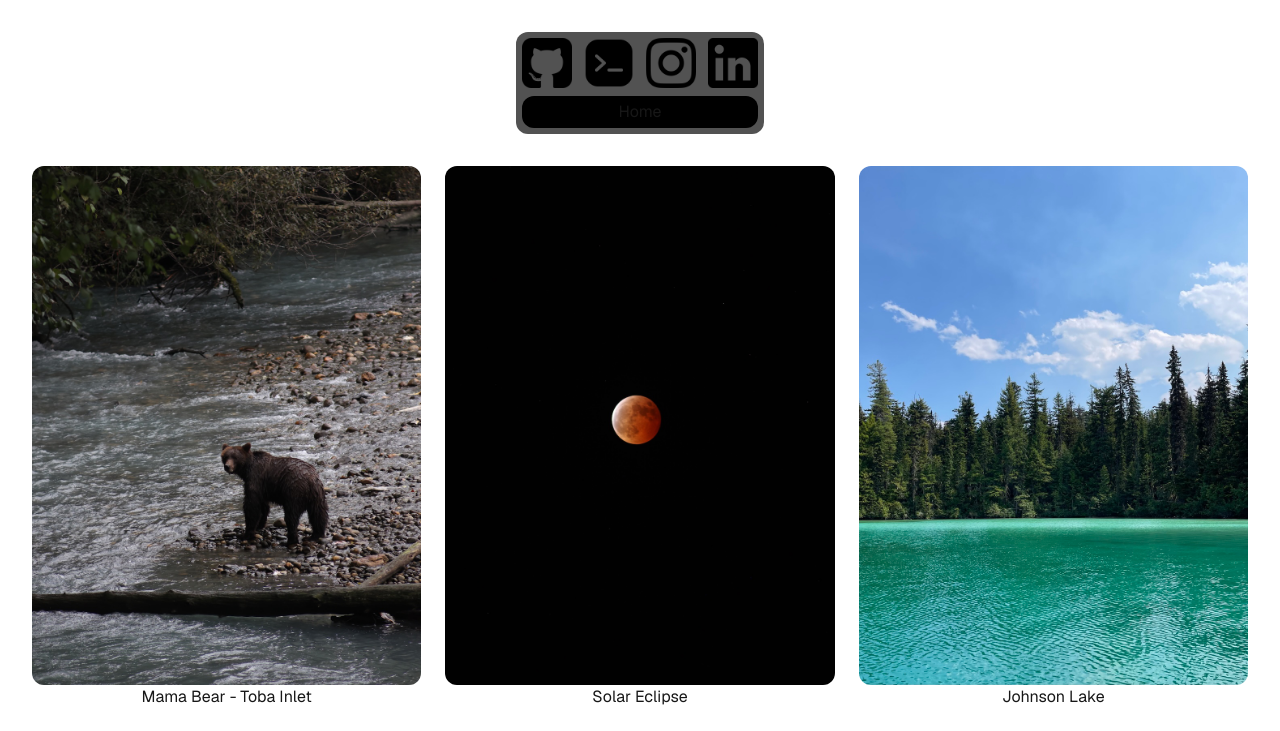
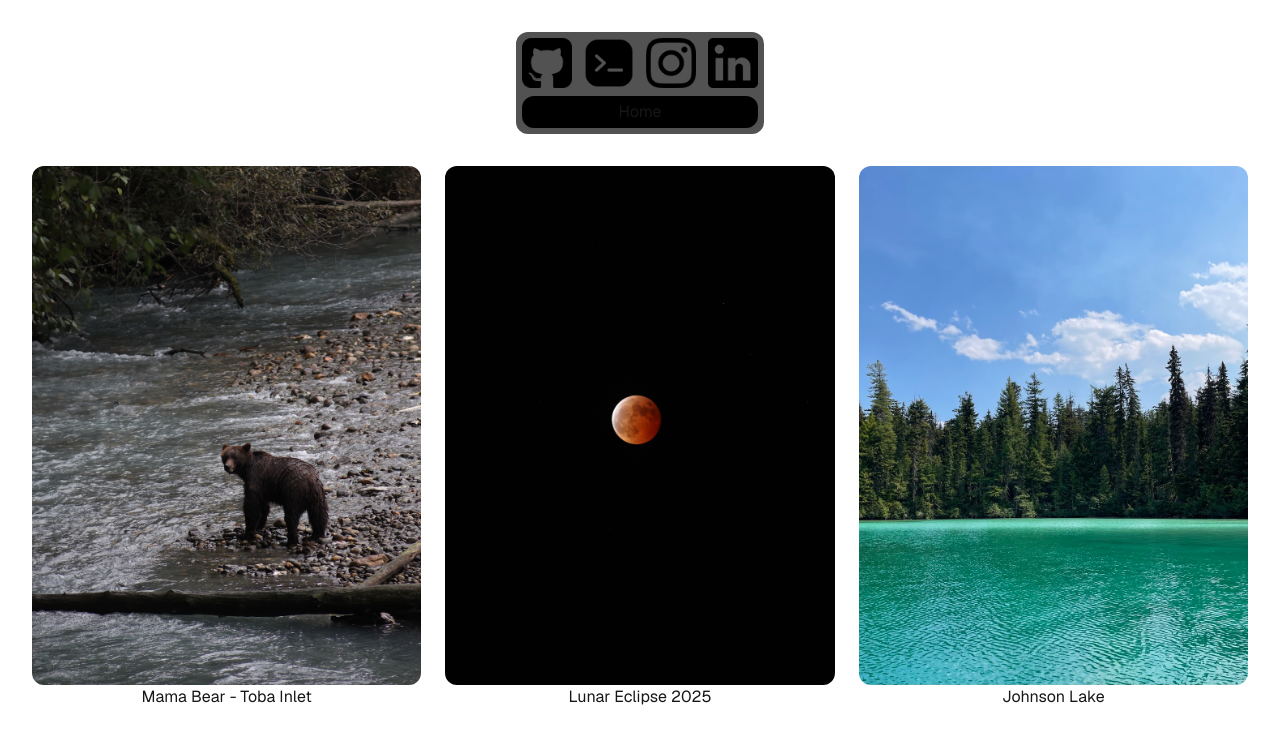
Before and after one commit to SW-418/simple-site, a Next.js app: page /photography in a window 1280 px wide. Shown: the top 731 px of the page. Built offline with nearby package versions, Linux system fonts and the light colour scheme.

Commit message:
Update image caption (#44)

```diff
--- a/src/app/photography/page.tsx
+++ b/src/app/photography/page.tsx
@@ -9,7 +9,7 @@ export default function Photography() {
           <main>
               <div className="grid grid-cols-1 sm:grid-cols-2 lg:grid-cols-3 gap-6 py-8">
                 <ImageWithDescription image="/mamab.jpg" description="Mama Bear - Toba Inlet" />
-                <ImageWithDescription image="/eclipse.jpg" description="Solar Eclipse" />
+                <ImageWithDescription image="/eclipse.jpg" description="Lunar Eclipse 2025" />
                 <ImageWithDescription image="/lake.jpg" description="Johnson Lake" />
                 <ImageWithDescription image="/tip.jpg" description="Mount Girouard - Banff" />
                 <ImageWithDescription image="/heron.jpg" description="Heron - Lost Lagoon" />
```
